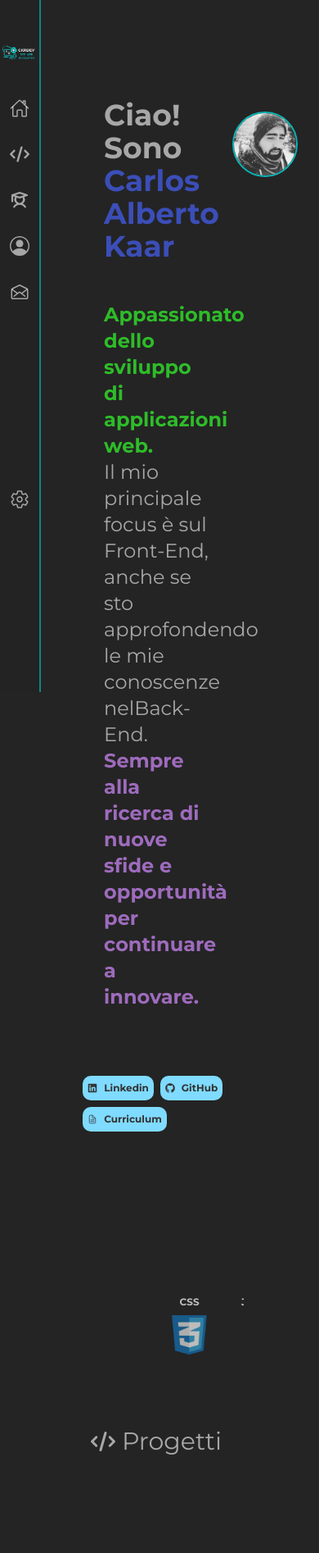
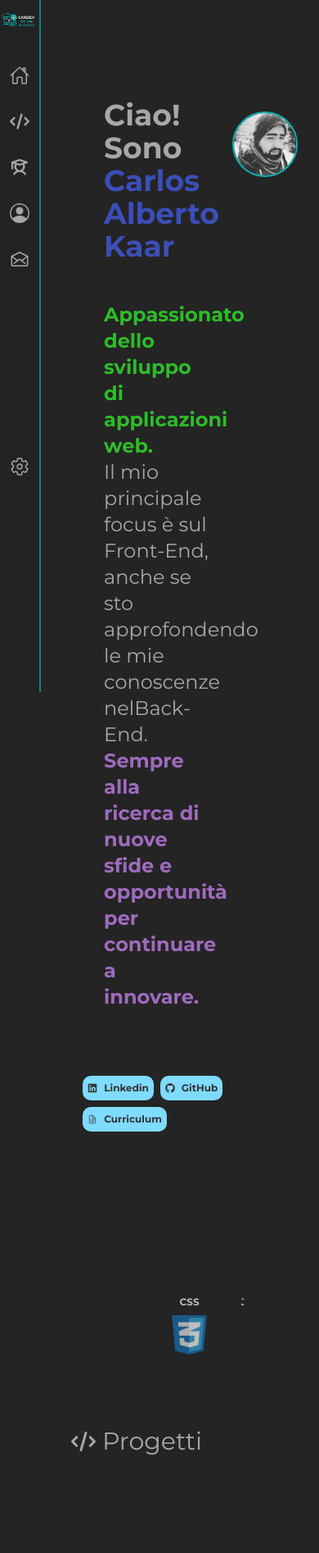
Before and after one commit to CharlyKrDev/Porfolio, a React (Vite) app: page / in a window 390 px wide. Shown: the top 1894 px of the page at 82% size. Built offline with nearby package versions, Linux system fonts and the light colour scheme.

Commit message:
fullResponsive

```diff
--- a/src/components/Layout/Layout.jsx
+++ b/src/components/Layout/Layout.jsx
@@ -16,7 +16,7 @@ export const Layout = () => {
   const {t} = useTranslation()
 
   const h2Layout =
-    "sm:text-4xl text-3xl text-left flex gap-2 items-center mb-20 ml-6 sm:ml-0";
+    "sm:text-4xl text-3xl text-left flex gap-2 items-center mb-20 ml-0";
   return (
     <main className="grid grid-cols-10 ">
       <nav className=" w-[50px] sm:w-[120px] z-10 h-auto row-span-6  ">
@@ -52,7 +52,7 @@ export const Layout = () => {
         <AboutMe />
       </section>
       <section
-        className="h-auto ml-12 sm:ml-40  col-star-2 col-span-9 mt-8 m-auto w-[80%]"
+        className="h-auto ml-12 sm:ml-40 col-star-2 col-span-9 mt-8 m-auto w-[80%]"
         id="contact"
       >
         <h2 className={`${h2Layout}`}>
--- a/src/components/NavBar/NavBar.jsx
+++ b/src/components/NavBar/NavBar.jsx
@@ -37,7 +37,7 @@ export const NavBar = () => {
         onClick={() => {
           window.scroll(0, 0);
         }}
-        className="h-auto size-50 m-auto opacity-90 cursor-pointer mt-10"
+        className="h-auto size-50 m-auto opacity-90 cursor-pointer"
         src={Logo}
         alt="logo"
       />
```
